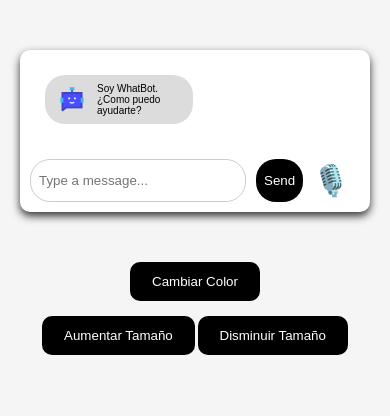
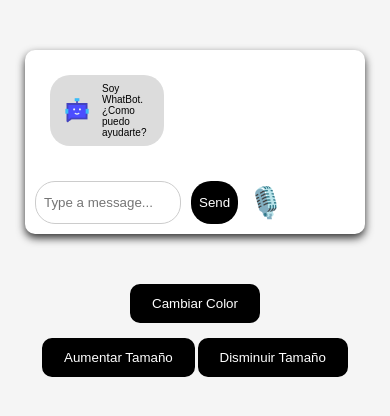
Before and after one commit to luisher25san/WhatChat, a plain HTML site: page index.html in a window 390 px wide. Drawn offline with Linux system fonts and the light colour scheme.

Commit message:
cambiando mobile version

```diff
--- a/styles.css
+++ b/styles.css
@@ -119,16 +119,16 @@ body {
         font-size: 10px; /* Reducir aún más el tamaño de la fuente */
     }
     .chat-container {
-        width: 350px /* Reducir el ancho del contenedor de chat al 40% */
+        width: 340px /* Reducir el ancho del contenedor de chat al 40% */
     }
     .message {
-        max-width: 40%; /* Reducir el ancho máximo de los mensajes al 60% */
+        max-width: 30%; /* Reducir el ancho máximo de los mensajes al 60% */
     }
     .avatar {
         left: -20px; /* Ajustar la posición del avatar */
     }
     .message-input {
-        max-width: 60%; /* Reducir el ancho máximo del input de mensaje al 60% */
+        max-width: 40%; /* Reducir el ancho máximo del input de mensaje al 60% */
     }
     .send-button,
     .voice-button {
```
